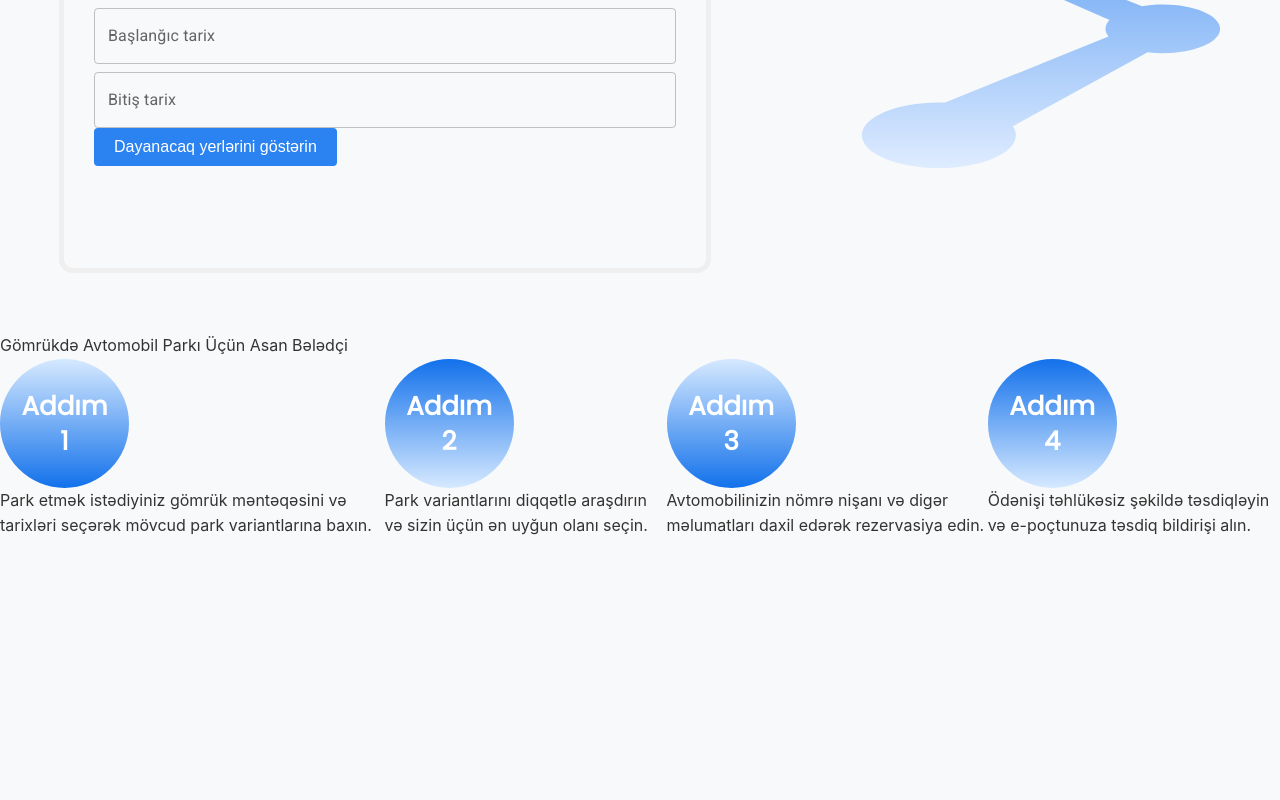
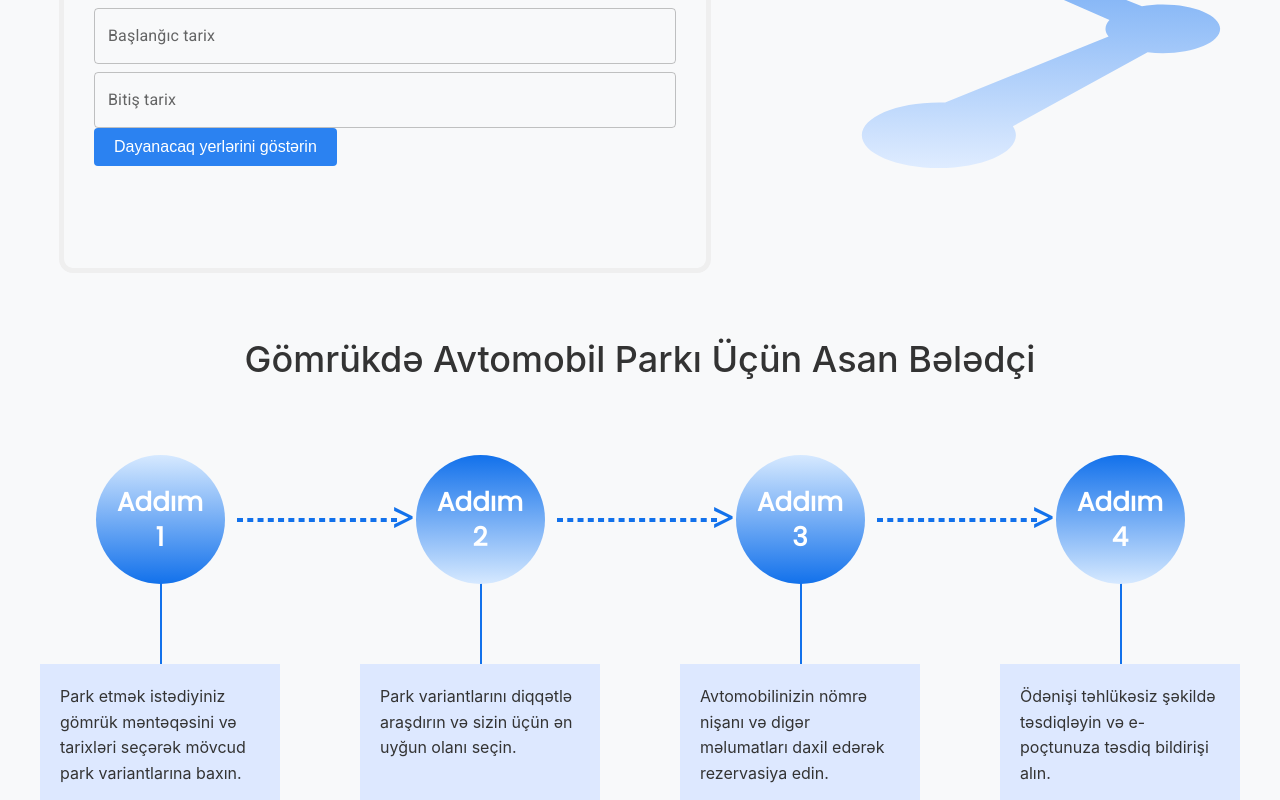
Before and after one commit to Senan747/ParkPoint-Customs, a React (Vite) app: page / in a window 1280 px wide. Shown: the part 453-1253 px from the top of the page. Before the commit the page ends 992 px from the top, so only its background shows below. Built offline with nearby package versions, Linux system fonts and the light colour scheme.

Commit message:
feat(home): complete steps part

```diff
--- a/index.html
+++ b/index.html
@@ -16,7 +16,7 @@
       href="https://fonts.googleapis.com/css?family=Poppins"
       rel="stylesheet"
     />
-    <title>PeakPoint Customs</title>
+    <title>ParkPoint Customs</title>
   </head>
   <body>
     <div id="root"></div>
--- a/package.json
+++ b/package.json
@@ -1,5 +1,5 @@
 {
-  "name": "peakpoint-customs",
+  "name": "parkpoint-customs",
   "private": true,
   "version": "0.0.0",
   "type": "module",
--- a/src/components/Header/Header.tsx
+++ b/src/components/Header/Header.tsx
@@ -7,7 +7,7 @@ function Header() {
     <div className={styles.header}>
       <div className={styles.logo_container}>
         <img src={logo} alt="" />
-        <p className={styles.title}>PeakPoint Customs</p>
+        <p className={styles.title}>ParkPoint Customs</p>
       </div>
       <div>
         <ul>
--- a/src/features/Home/Home.module.scss
+++ b/src/features/Home/Home.module.scss
@@ -42,8 +42,28 @@
 }
 
 .second_part {
+  .second_part_header {
+    width: 100%;
+    text-align: center;
+    display: flex;
+    justify-content: center;
+    margin-bottom: 70px;
+  }
+
+  .second_part_header_title {
+    font-size: 36px;
+    font-weight: 500;
+    line-height: 52px;
+    text-align: left;
+  }
+
   .cycle_total_container {
     display: flex;
+    gap: 80px;
+    width: 100%;
+    align-items: center;
+    justify-content: center;
+
     .cycle {
       border-radius: 50%;
       width: 129px;
@@ -55,6 +75,9 @@
       justify-content: center;
       flex-direction: column;
       gap: 11px;
+      margin-bottom: 80px;
+      margin-left: 55.5px;
+      position: relative;
 
       p {
         font-family: "Poppins";
@@ -69,18 +92,86 @@
     }
     .first_cycle {
       background: linear-gradient(180deg, #d6e9ff 0%, #1271eb 100%);
+      &::after {
+        content: "";
+        position: absolute;
+        width: 160px;
+        border: 2px dashed #1271eb;
+        left: 110%;
+      }
+
+      &::before {
+        content: ">";
+        left: 228%;
+        bottom: 28.5%;
+        font-size: 40px;
+        color: #1271eb;
+        position: absolute;
+      }
     }
 
     .second_cycle {
       background: linear-gradient(180deg, #1271eb 0%, #d6e9ff 100%);
+      &::after {
+        content: "";
+        position: absolute;
+        width: 160px;
+        border: 2px dashed #1271eb;
+        left: 110%;
+      }
+
+      &::before {
+        content: ">";
+        left: 228%;
+        bottom: 28.5%;
+        font-size: 40px;
+        color: #1271eb;
+        position: absolute;
+      }
     }
 
     .third_cycle {
       background: linear-gradient(180deg, #d6e9ff 0%, #1271eb 100%);
+      &::after {
+        content: "";
+        position: absolute;
+        width: 160px;
+        border: 2px dashed #1271eb;
+        left: 110%;
+      }
+      &::before {
+        content: ">";
+        left: 228%;
+        bottom: 28.5%;
+        font-size: 40px;
+        color: #1271eb;
+        position: absolute;
+      }
     }
 
     .fourth_cycle {
       background: linear-gradient(180deg, #1271eb 0%, #d6e9ff 100%);
     }
+
+    .additional_text {
+      background-color: #dde8ff;
+      width: 240px;
+      position: relative;
+      padding: 20px;
+
+      p {
+        height: 96px;
+      }
+      &::before {
+        content: "";
+        width: 2px;
+        height: 120px;
+        background-color: #1271eb;
+        position: absolute;
+        top: -60%;
+        left: 50%;
+        z-index: -10;
+      }
+    }
   }
 }
--- a/src/features/Home/Home.tsx
+++ b/src/features/Home/Home.tsx
@@ -76,8 +76,10 @@ function Home() {
         </div>
       </div>
       <div className={styles.second_part}>
-        <div>
-          <p>Gömrükdə Avtomobil Parkı Üçün Asan Bələdçi</p>
+        <div className={styles.second_part_header}>
+          <p className={styles.second_part_header_title}>
+            Gömrükdə Avtomobil Parkı Üçün Asan Bələdçi
+          </p>
         </div>
         <div className={styles.cycle_total_container}>
           <div>
@@ -87,7 +89,7 @@ function Home() {
               </p>
               <p>1</p>
             </div>
-            <div>
+            <div className={styles.additional_text}>
               <p>
                 Park etmək istədiyiniz gömrük məntəqəsini və tarixləri seçərək
                 mövcud park variantlarına baxın.
@@ -101,9 +103,12 @@ function Home() {
               </p>
               <p>2</p>
             </div>
-            <div>
-              Park variantlarını diqqətlə araşdırın və sizin üçün ən uyğun olanı
-              seçin.
+            <div className={styles.additional_text}>
+              <p>
+                {" "}
+                Park variantlarını diqqətlə araşdırın və sizin üçün ən uyğun
+                olanı seçin.
+              </p>
             </div>
           </div>
           <div>
@@ -113,7 +118,7 @@ function Home() {
               </p>
               <p>3</p>
             </div>
-            <div>
+            <div className={styles.additional_text}>
               <p>
                 Avtomobilinizin nömrə nişanı və digər məlumatları daxil edərək
                 rezervasiya edin.
@@ -127,7 +132,7 @@ function Home() {
               </p>
               <p>4</p>
             </div>
-            <div>
+            <div className={styles.additional_text}>
               <p>
                 Ödənişi təhlükəsiz şəkildə təsdiqləyin və e-poçtunuza təsdiq
                 bildirişi alın.
```
Also changed, not shown: 1 other file (tests, documents, lock files or other folders).
